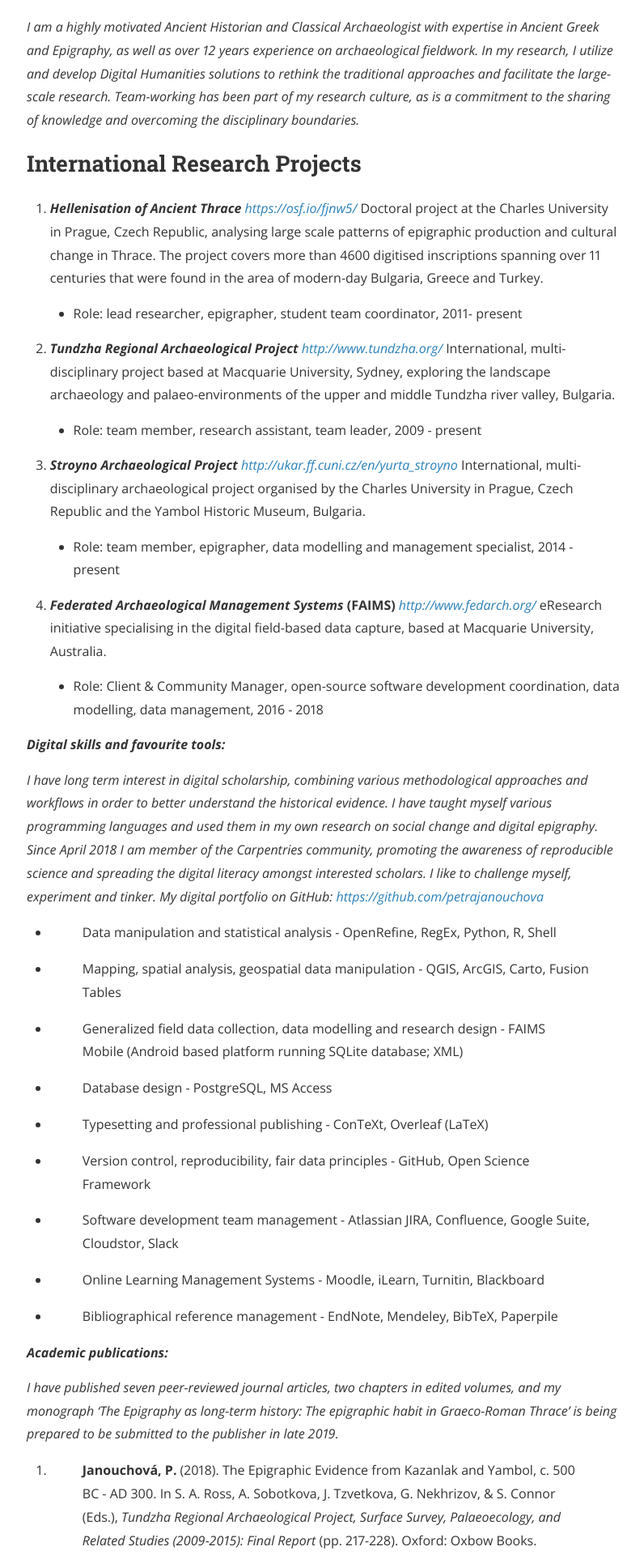
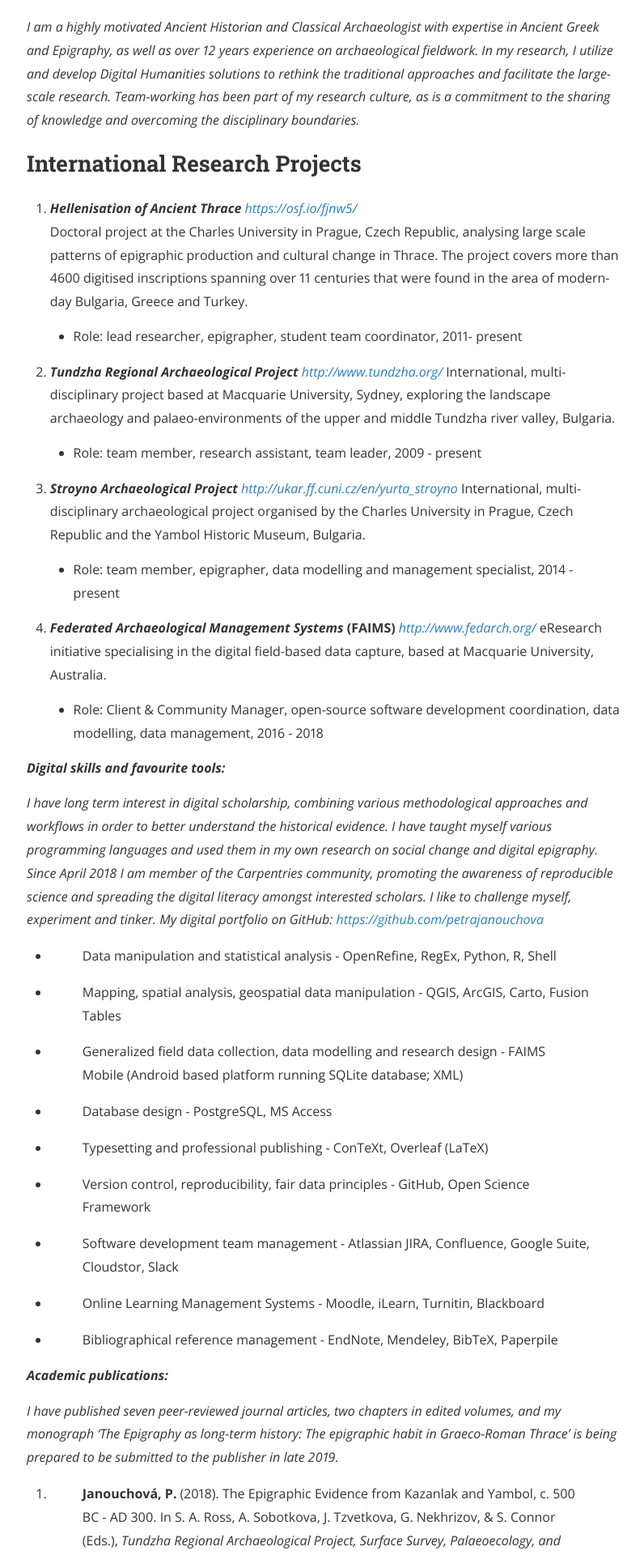
Before and after one commit to petrifiedvoices/petrifiedvoices.github.io, a Jekyll site: the page built from CV.html, in a window 1280 px wide. Shown: the part 1155-3075 px from the top of the page at 81% size, without its empty margins (239-1035 px from the left). Built offline with Jekyll 4.4.1, drawn with Linux system fonts in a browser that asks for light colours; nearby versions of some CDN libraries.

```diff
--- a/CV.html
+++ b/CV.html
@@ -44,7 +44,7 @@
 <h2 id="headings">International Research Projects</h2>
 
 <ol>
-<li><p><em><strong>Hellenisation of Ancient Thrace</em> </strong><a href="https://osf.io/fjnw5/"><em>https://osf.io/fjnw5/</em></a> Doctoral project at the Charles University in Prague, Czech Republic, analysing large scale patterns of epigraphic production and cultural change in Thrace. The project covers more than 4600 digitised inscriptions spanning over 11 centuries that were found in the area of modern-day Bulgaria, Greece and Turkey.</p>
+<li><p><em><strong>Hellenisation of Ancient Thrace</em> </strong><a href="https://osf.io/fjnw5/"><em>https://osf.io/fjnw5/</em></a>  <br/> Doctoral project at the Charles University in Prague, Czech Republic, analysing large scale patterns of epigraphic production and cultural change in Thrace. The project covers more than 4600 digitised inscriptions spanning over 11 centuries that were found in the area of modern-day Bulgaria, Greece and Turkey.</p>
 <ul>
 <li>
 <p>Role: lead researcher, epigrapher, student team coordinator, 2011- present</p>
```
